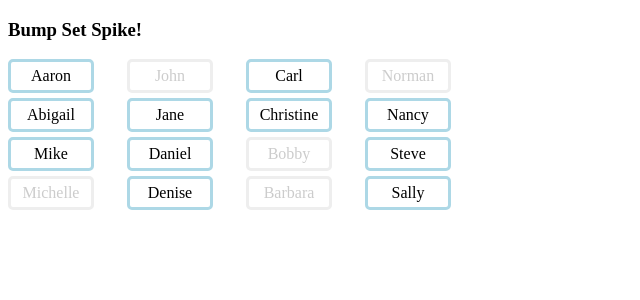
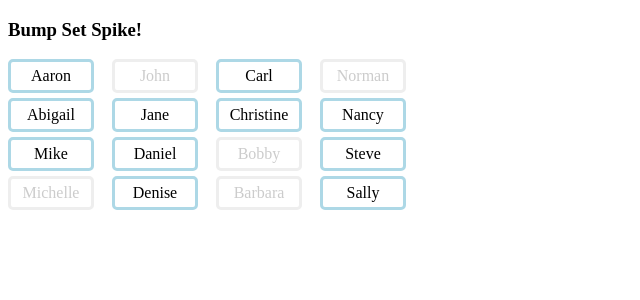
Before and after one commit to vcobar/vball-scrimmage, a React (Create React App) app: page / in a window 1280 px wide. Shown: the top 300 px of the page, without its empty margins (0-640 px from the left). Built offline with nearby package versions, Linux system fonts and the light colour scheme.

Commit message:
update style for bigger screens

```diff
--- a/css/styles.sass
+++ b/css/styles.sass
@@ -142,13 +142,9 @@ input:focus + .slider
 
 @media only screen and (min-width: 480px)
   #player-list
-    @include size(330px auto)
-    @include column-count(3)
+    @include size(400px auto)
+    @include column-count(4)
   .PlayerProfile
+    @include size(390px 150px)
+  .PlayerProfile.show .title
     @include size(50% auto)
-
-@media only screen and (min-width: 768px)
-  #player-list
-    @include size(460px auto)
-    @include column-count(4)
-    // @include column-width(90px)
--- a/public/css/styles.css
+++ b/public/css/styles.css
@@ -257,20 +257,17 @@ input:focus + .slider {
 @media only screen and (min-width: 480px) {
   #player-list {
     height: auto;
-    width: 330px;
-    -webkit-column-count: 3;
-    -moz-column-count: 3;
-    column-count: 3; }
+    width: 400px;
+    -webkit-column-count: 4;
+    -moz-column-count: 4;
+    column-count: 4; }
 
   .PlayerProfile {
+    height: 150px;
+    width: 390px; }
+
+  .PlayerProfile.show .title {
     height: auto;
     width: 50%; } }
-@media only screen and (min-width: 768px) {
-  #player-list {
-    height: auto;
-    width: 460px;
-    -webkit-column-count: 4;
-    -moz-column-count: 4;
-    column-count: 4; } }
 
 /*# sourceMappingURL=styles.css.map */
```
